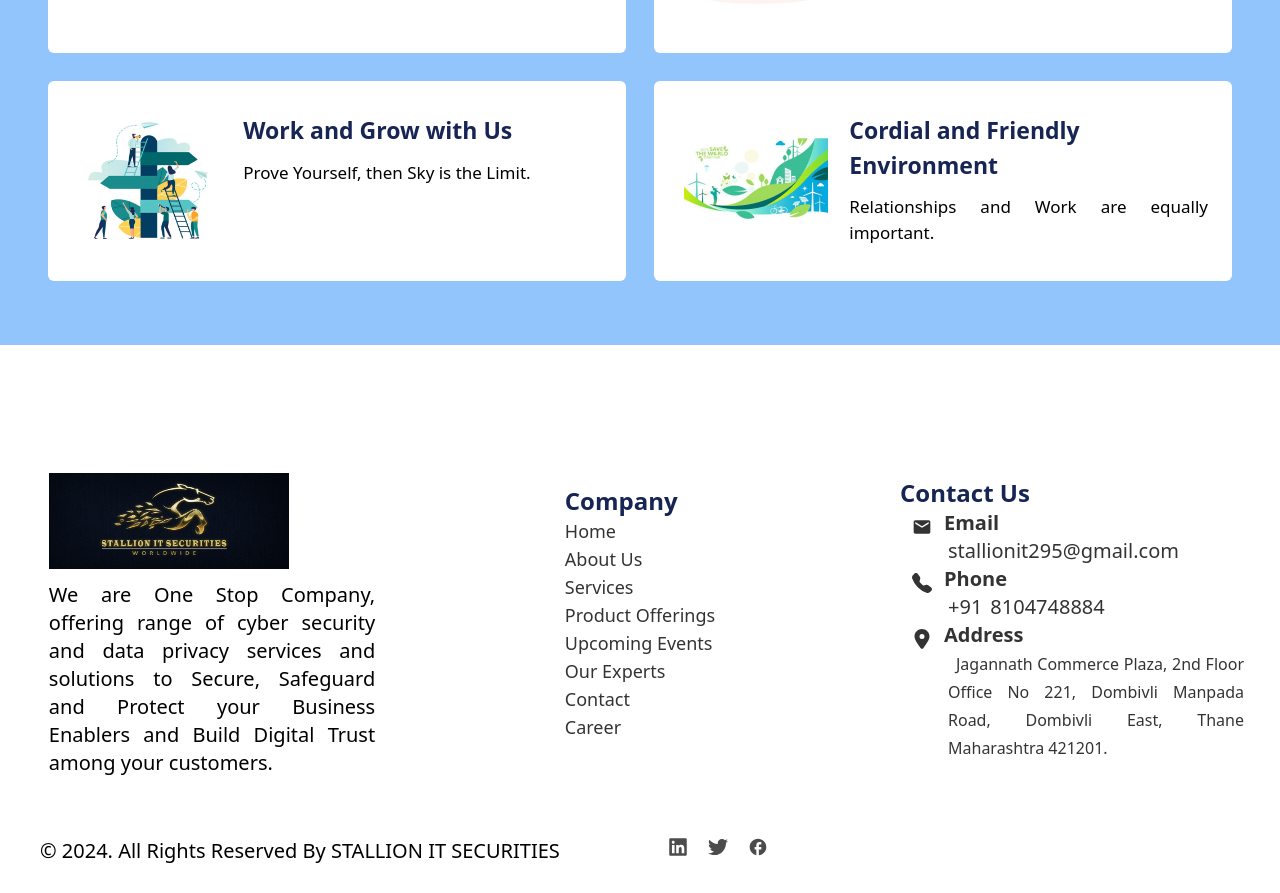
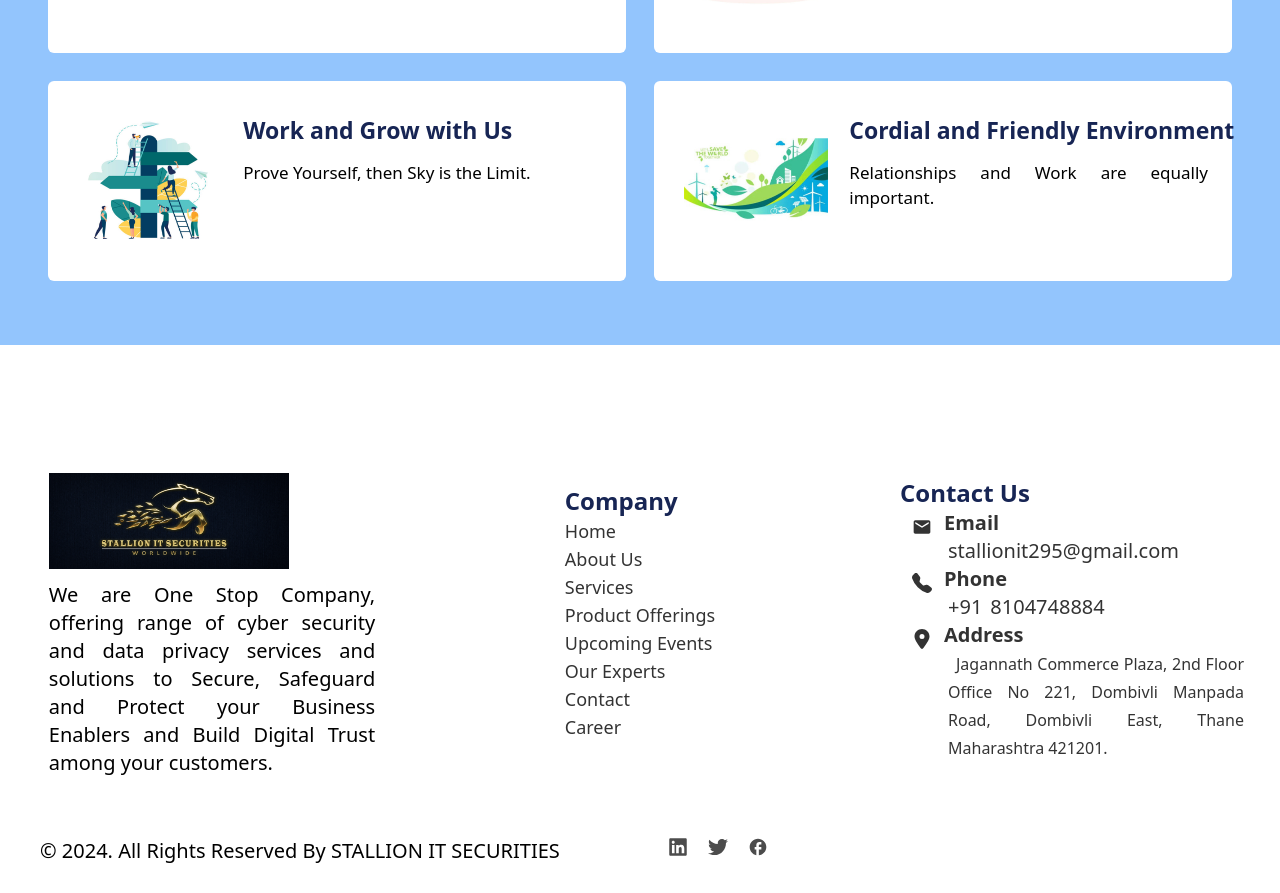
Before and after one commit to kailashsingh123/transdemo, a React (Vite) app: page /career in a window 1280 px wide. Shown: the part 921-1814 px from the top of the page. Built offline with nearby package versions, Linux system fonts and the light colour scheme.

Commit message:
Twelve commit

```diff
--- a/src/components/Career.jsx
+++ b/src/components/Career.jsx
@@ -82,7 +82,7 @@ export function Career(props) {
                         <img src="image/Untitled-4.jpg" className='h-40 w-36 py-4 mx-auto' alt="" />
                     </div>
                     <div className='col-span-2 pr-4'>
-                        <p className='text-[23px] py-3 font-bold text-blue-950 '>
+                        <p className='text-[23px] py-3 font-bold text-blue-950 text-nowrap '>
                         Cordial and Friendly Environment</p>
                         <p className='text-[17px] font-normal text-justify'>Relationships and Work are equally important.</p>
                     </div>
--- a/src/components/Header/Header.jsx
+++ b/src/components/Header/Header.jsx
@@ -33,7 +33,7 @@ function handleMouseLeave() {
     return (
       <>
         <div className='w-full h-full'>
-          <nav className='flex py-2 pl-7 fixed z-50 mx-auto my-auto  w-full bg-black
+          <nav className='flex py-2 pl-1 sm:pl-7 fixed z-50 mx-auto my-auto  w-full bg-black
            shadow md:items-center md:justify-between'>
             <div className='w-full flex justify-between items-center'>
                <Link to="/">
@@ -58,7 +58,7 @@ function handleMouseLeave() {
             </div>
             <div className='flex justify-between items-left'>
 
-             <ul className={`lg:flex md:flex md:items-center lg:items-left space-x-4 pe-4 md:pb-0 py-1 text-amber-200 absolute md:static bg-black opacity-95  z-10 left-0 w-50 md:w-full md:pl-0  lg:pl-24 transition-all duration-500 transform ease-in ${menu ? 'left-0 top-28' : 'top-[-490px]'} `}>
+             <ul className={`lg:flex md:flex md:items-center lg:items-left space-x-1 lg:space-x-4 pe-4 md:pb-0 py-1 text-amber-200 absolute md:static bg-black opacity-95  z-10 left-0 w-50 md:w-full md:pl-0  lg:pl-24 transition-all duration-500 transform ease-in ${menu ? 'left-0 top-28' : 'top-[-490px]'} `}>
 
 
              {/* <ul className={`flex bg-indigo-950 text-amber-200 justify-end pl-24 space-x-8 `} >
```
